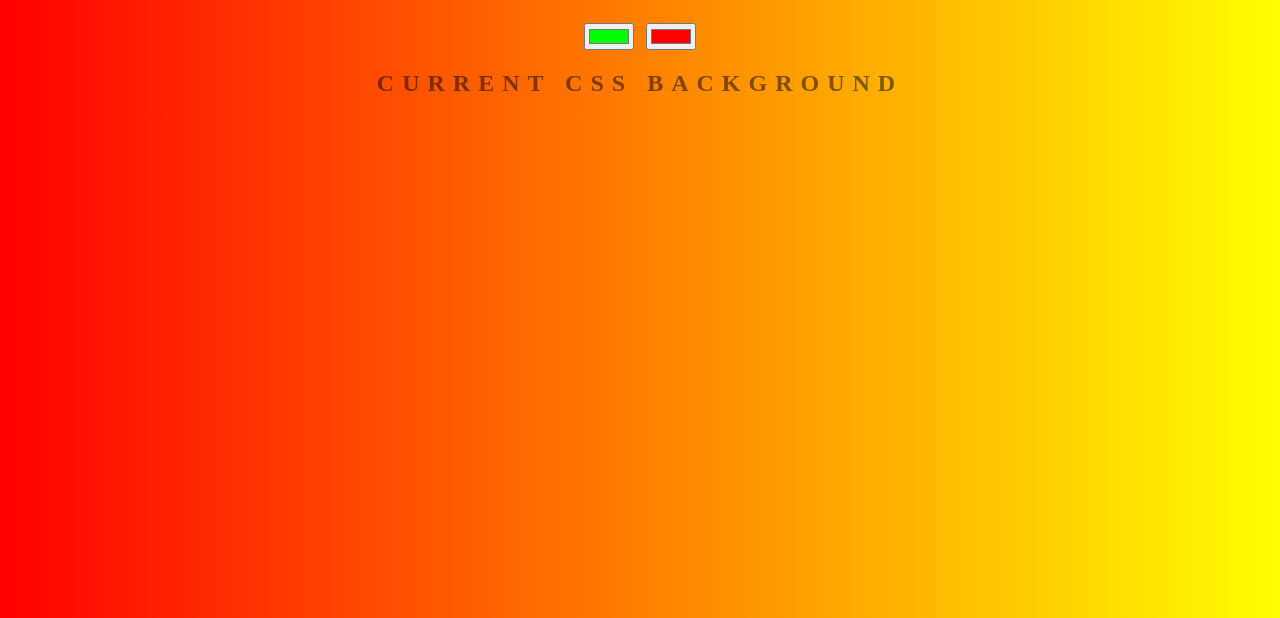
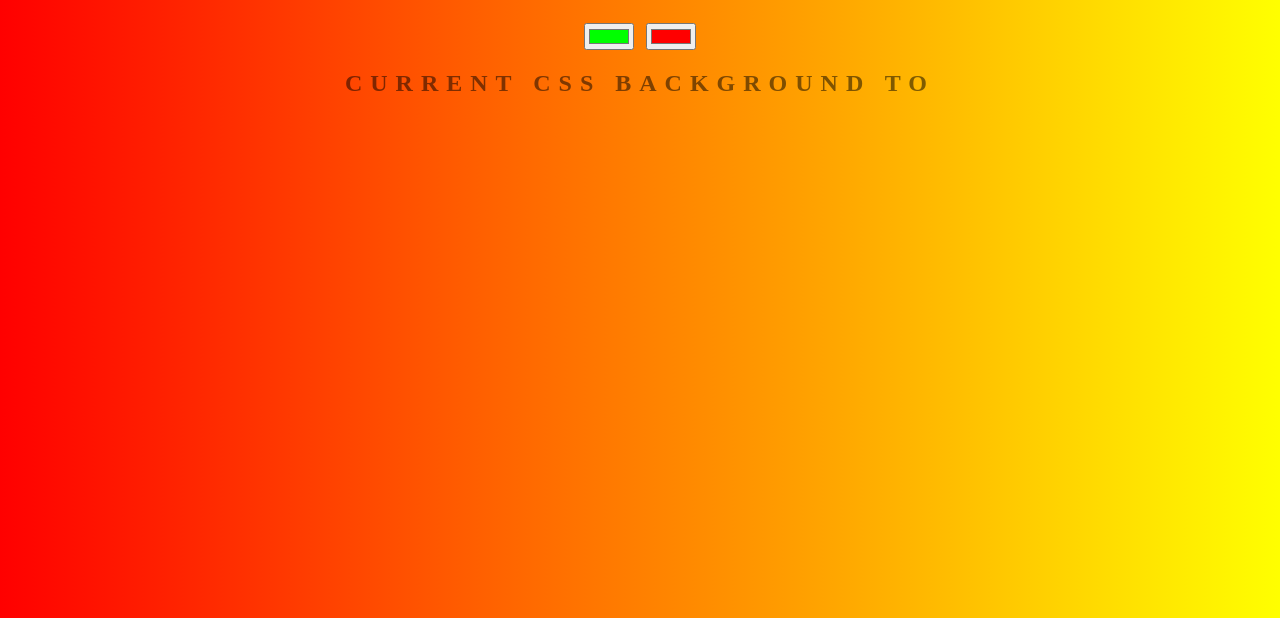
Before and after one commit to Rmurrietalopez/Background-generator, a plain HTML site: page index.html in a window 1280 px wide. Shown: the part 182-800 px from the top of the page. Drawn offline with Linux system fonts and the light colour scheme.

Commit message:
prueba de commit

```diff
--- a/index.html
+++ b/index.html
@@ -8,7 +8,7 @@
 	<h1>Background Generator!</h1>
 	<input class="color1" type="color" name="color1" value="#00ff00">
 	<input class="color2" type="color" name="color2" value="#ff0000">
-	<h2>Current CSS Background</h2>
+	<h2>Current CSS Background to </h2>
 	<h3></h3>
 	<script type="text/javascript" src="javascript.js"></script>
 </body>
```
